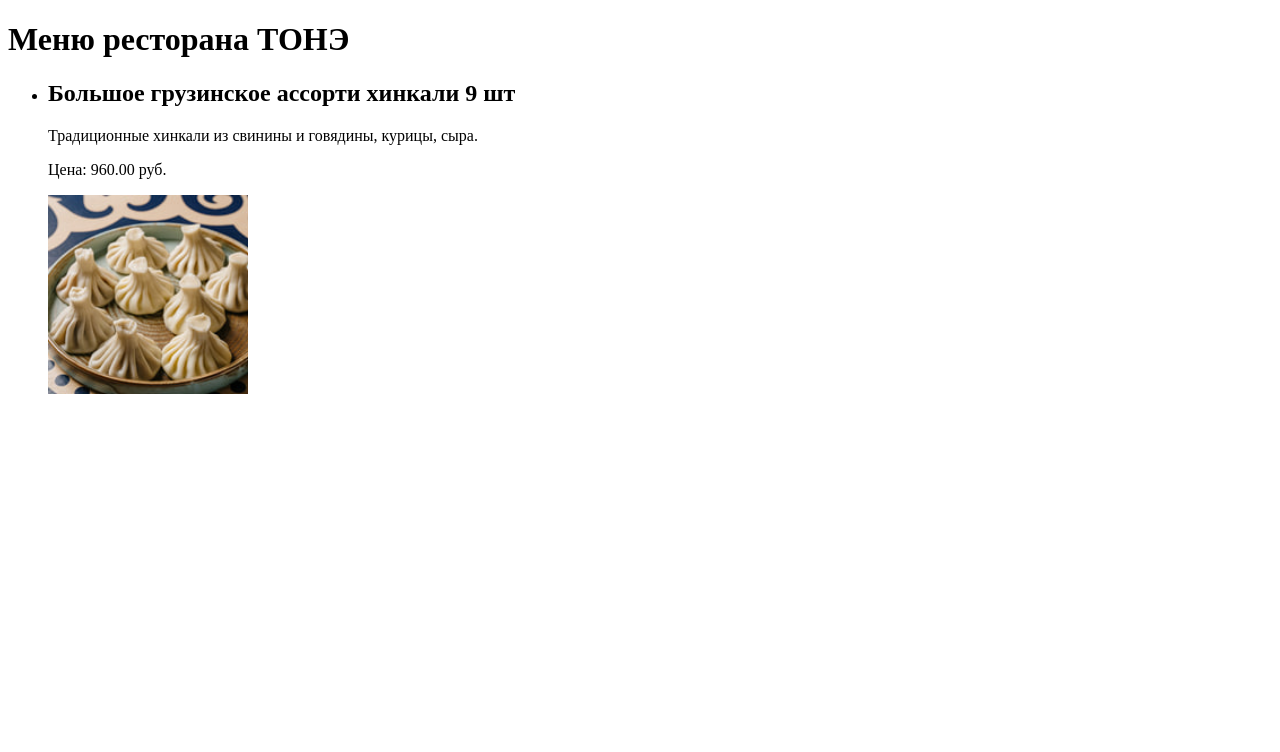
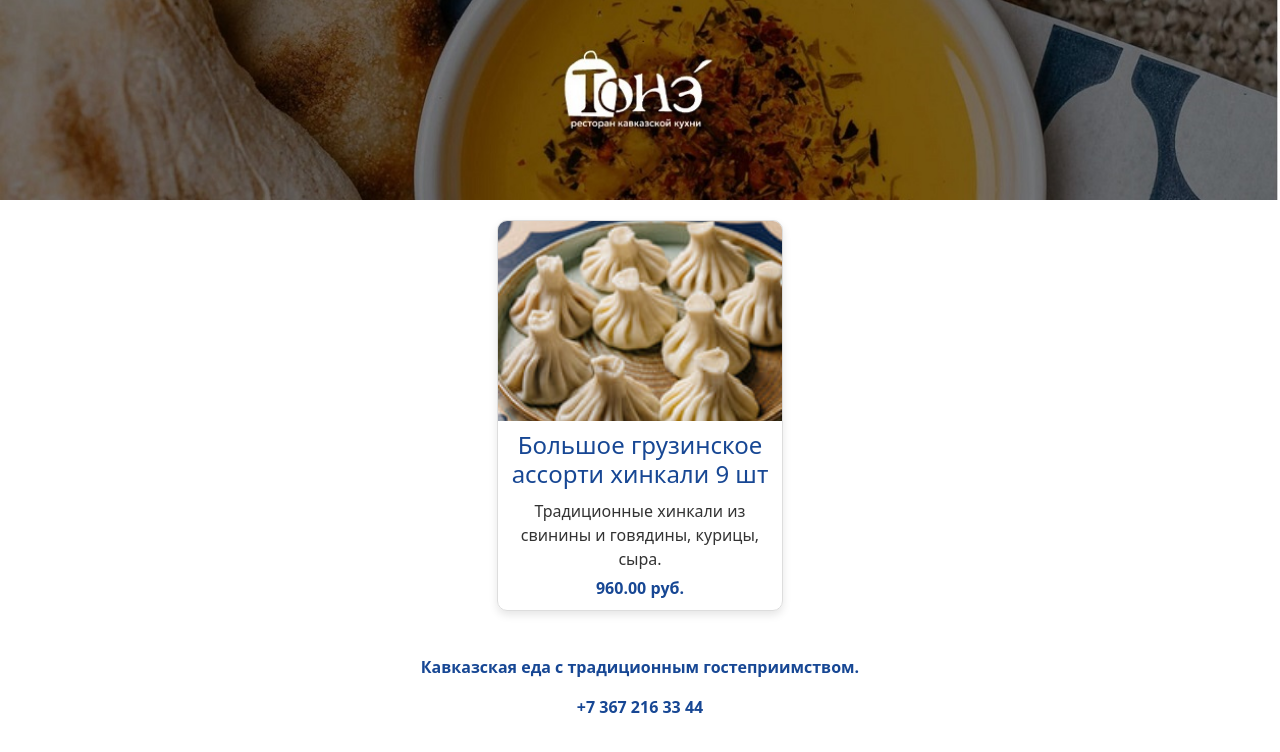
Before and after one commit to shuurrochka/tone_restaurant, a Django app: page /menu/ in a window 1280 px wide. Shown: the top 752 px of the page. Run offline with Django 5.2, Linux system fonts and the light colour scheme; data comes from the database, SQL or seed files in the repository.

Commit message:
обновлены стили

```diff
--- a/menu/templates/menu/menu_list.html
+++ b/menu/templates/menu/menu_list.html
@@ -4,20 +4,37 @@
     <meta charset="UTF-8">
     <meta name="viewport" content="width=device-width, initial-scale=1.0">
     <title>Меню ресторана ТОНЭ</title>
+    <!-- Подключение Bootstrap CSS -->
+    <link href="https://cdn.jsdelivr.net/npm/bootstrap@5.3.0/dist/css/bootstrap.min.css" rel="stylesheet">
+    <!-- Подключение вашего CSS-файла -->
+    {% load static %}
+    <link rel="stylesheet" href="{% static 'css/style.css' %}">
 </head>
 <body>
-    <h1>Меню ресторана ТОНЭ</h1>
-    <ul>
-        {% for dish in dishes %}
-            <li>
-                <h2>{{ dish.name }}</h2>
-                <p>{{ dish.description }}</p>
-                <p>Цена: {{ dish.price }} руб.</p>
-                {% if dish.image %}
-                    <img src="{{ dish.image.url }}" alt="{{ dish.name }}" width="200">
-                {% endif %}
-            </li>
-        {% endfor %}
-    </ul>
+    <!-- Шапка профиля -->
+    <div class="header"></div>
+        <!-- Меню -->
+        <div class="menu-container">
+            {% for dish in dishes %}
+                <div class="dish-card">
+                    {% if dish.image %}
+                        <img src="{{ dish.image.url }}" alt="{{ dish.name }}">
+                    {% endif %}
+                    <h2>{{ dish.name }}</h2>
+                    <p>{{ dish.description }}</p>
+                    <p class="price">{{ dish.price }} руб.</p>
+                </div>
+            {% endfor %}
+        </div>
+    </div>
+
+    <!-- Основной контент -->
+    <div class="container text-center mt-4">
+        <!-- Надпись и номер телефона -->
+        <p class="text-bold text-color">Кавказская еда с традиционным гостеприимством.</p>
+        <p class="text-bold text-color">+7 367 216 33 44</p>
+
+    <!-- Подключение Bootstrap JS -->
+    <script src="https://cdn.jsdelivr.net/npm/bootstrap@5.3.0/dist/js/bootstrap.bundle.min.js"></script>
 </body>
 </html>
--- /dev/null
+++ b/static/css/style.css
@@ -0,0 +1,87 @@
+/* Стили для шапки */
+.header {
+    width: 100%;
+    height: 200px; /* Высота шапки */
+    background-image: url('../images/logo.jpg'); /* Путь к изображению шапки */
+    background-size: cover;
+    background-position: center;
+}
+
+/* Стили для текста и кнопок */
+.text-center {
+    text-align: center;
+}
+
+.text-bold {
+    font-weight: bold;
+}
+
+.text-color {
+    color: #174794;
+}
+
+.btn-custom {
+    background-color: #174794;
+    color: #FFFFFF;
+    font-weight: bold;
+    width: 200px; /* Ширина кнопок */
+    margin: 10px auto; /* Центрирование кнопок */
+    display: block; /* Кнопки в столбик */
+}
+
+.social-link {
+    color: #174794;
+    font-weight: bold;
+    text-decoration: none;
+    display: block; /* Ссылка в столбик */
+    margin: 10px auto; /* Центрирование ссылки */
+}
+
+.social-link:hover {
+    text-decoration: underline;
+}
+
+.map-container {
+    margin-top: 20px;
+}
+
+  /* Стили для меню */
+        .menu-container {
+            display: flex;
+            flex-wrap: wrap;
+            gap: 20px; /* Расстояние между блюдами */
+            justify-content: center;
+            padding: 20px;
+        }
+
+        .dish-card {
+            width: 23%; /* 4 блюда в строке */
+            border: 1px solid #ddd;
+            border-radius: 10px;
+            overflow: hidden;
+            box-shadow: 0 4px 8px rgba(0, 0, 0, 0.1);
+            text-align: center;
+        }
+
+        .dish-card img {
+            width: 100%;
+            height: 200px; /* Фиксированная высота изображения */
+            object-fit: cover; /* Сохранение пропорций изображения */
+        }
+
+        .dish-card h2 {
+            font-size: 1.5rem;
+            margin: 10px 0;
+            color: #174794;
+        }
+
+        .dish-card p {
+            margin: 5px 0;
+            color: #333;
+        }
+
+        .dish-card .price {
+            font-weight: bold;
+            color: #174794;
+            margin-bottom: 10px;
+        }
```
Also changed, not shown: static/css/styles.css (deleted, +0 -63 lines), templates/home.html (+26 -25 lines), tone_restaurant/settings.py (+1 -9 lines), static/images/logo.jpg.
